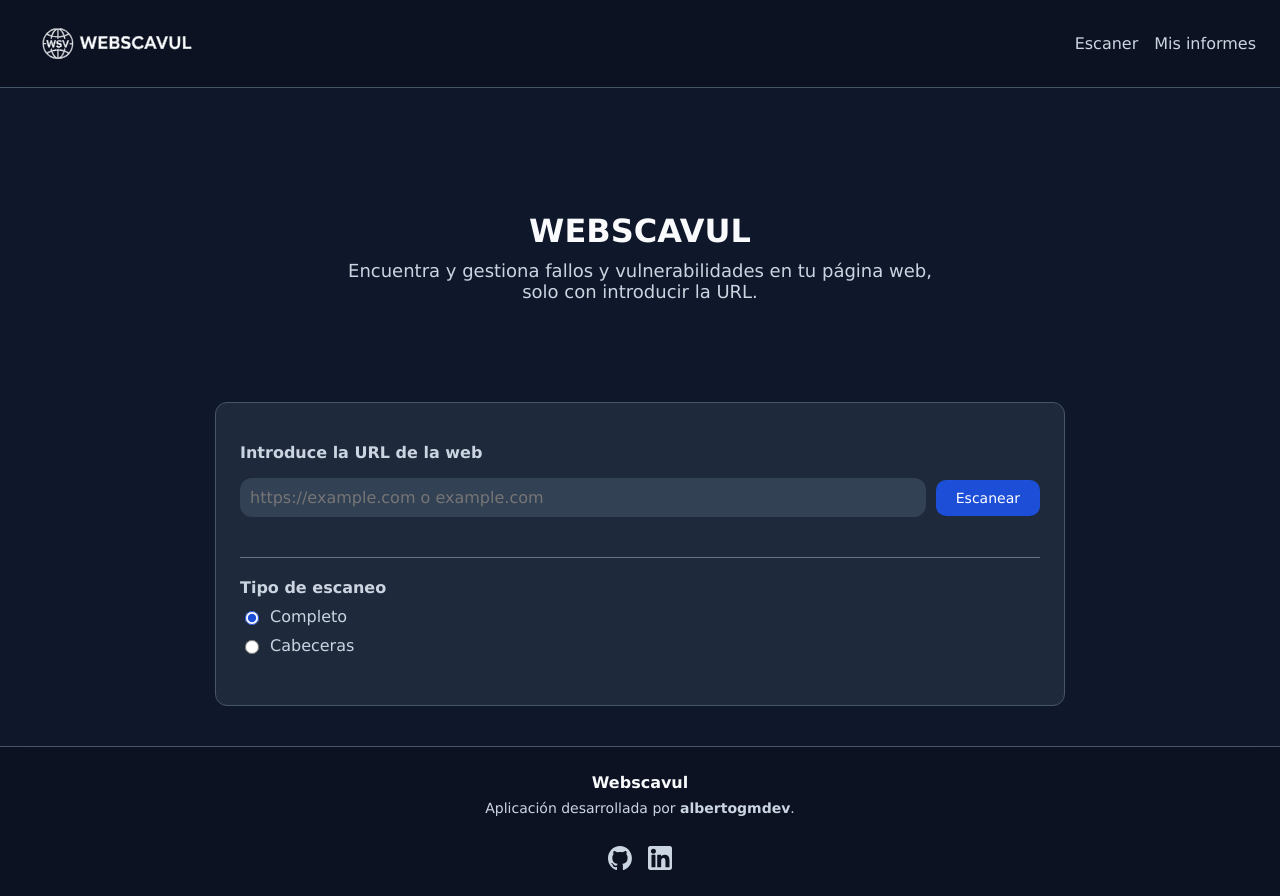
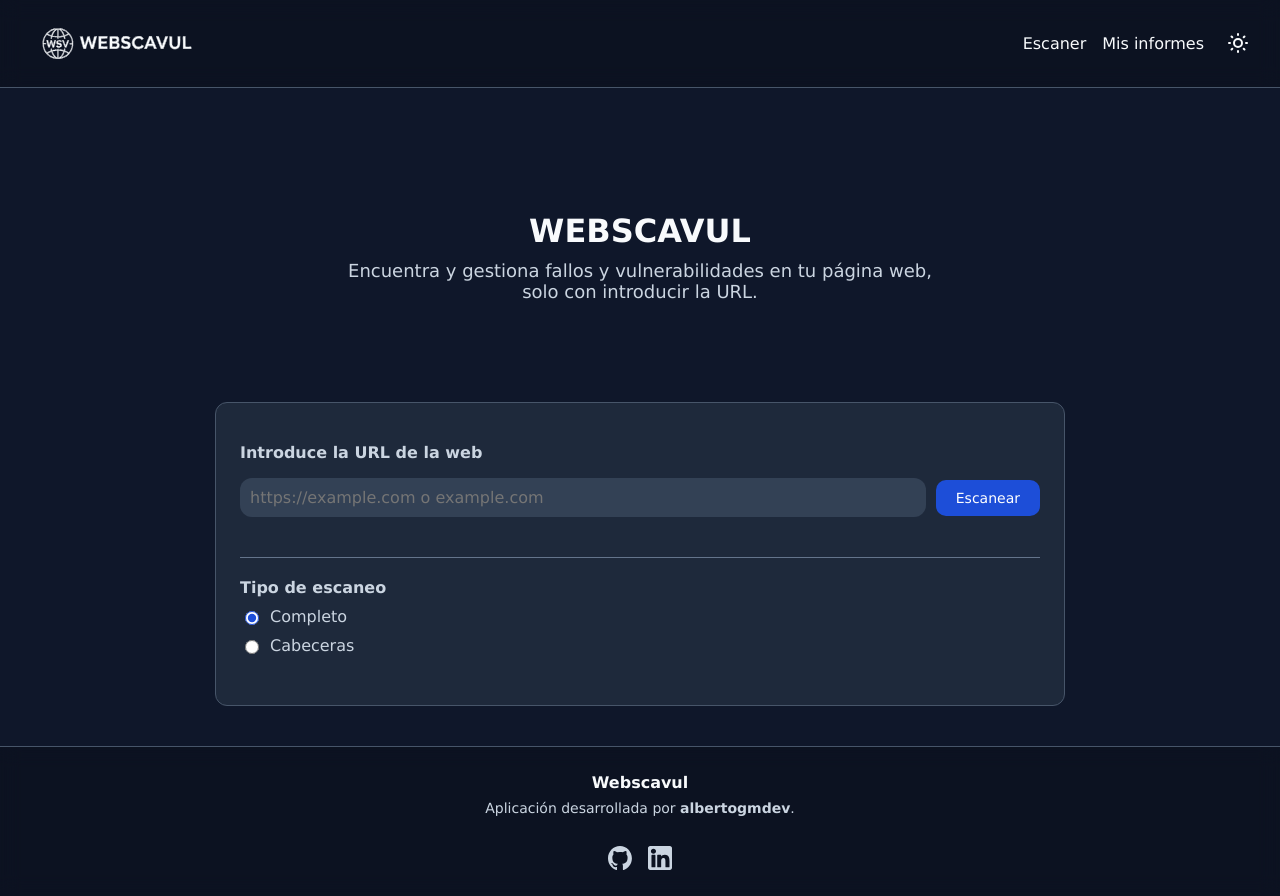
Before and after one commit to albertogmdev/webscavul, a Next.js app in the folder webapp/: page / in a window 1280 px wide. Built offline with nearby package versions, Linux system fonts and the light colour scheme; no server answers.

Commit message:
Add theme switch to header

```diff
--- a/webapp/components/Header/Header.js
+++ b/webapp/components/Header/Header.js
@@ -13,6 +13,9 @@ export default function Header() {
 				<Link href="/reports" className="header-link">
 					Mis informes
 				</Link>
+				<button className="theme-button">
+					<span className="icon icon-light"></span>
+				</button>
 			</div>
 		</nav>
 	)
--- a/webapp/styles/base/_icons.scss
+++ b/webapp/styles/base/_icons.scss
@@ -75,3 +75,11 @@
 .icon-linkedin {
     @include mask-icon(url("#{$base-url}/img/icon-linkedin.svg"));
 }
+
+.icon-dark {
+    @include mask-icon(url("#{$base-url}/img/icon-dark.svg"));
+}
+
+.icon-light {
+    @include mask-icon(url("#{$base-url}/img/icon-light.svg"));
+}
--- a/webapp/styles/layout/_header.scss
+++ b/webapp/styles/layout/_header.scss
@@ -33,10 +33,11 @@
 
     .header-links {
         display: flex;
+        align-items: center;
         gap: 16px;
 
         .header-link {
-            color: $secondaryText;
+            color: $primaryText;
             text-decoration: none;
             transition: all 0.3s ease;
 
@@ -44,5 +45,19 @@
                 color: $primaryAccent;
             }
         }
+
+        .theme-button {
+            .icon {
+                aspect-ratio: 1 / 1;
+                height: 24px;
+                width: auto;
+                background-color: $primaryText;
+                transition: all 0.3s ease;
+
+                &:hover {
+                    background-color: $primaryAccent;
+                }
+            }
+        }
     }
 }
```
Also changed, not shown: webapp/public/img/icon-dark.svg (added), webapp/public/img/icon-light.svg (added).
